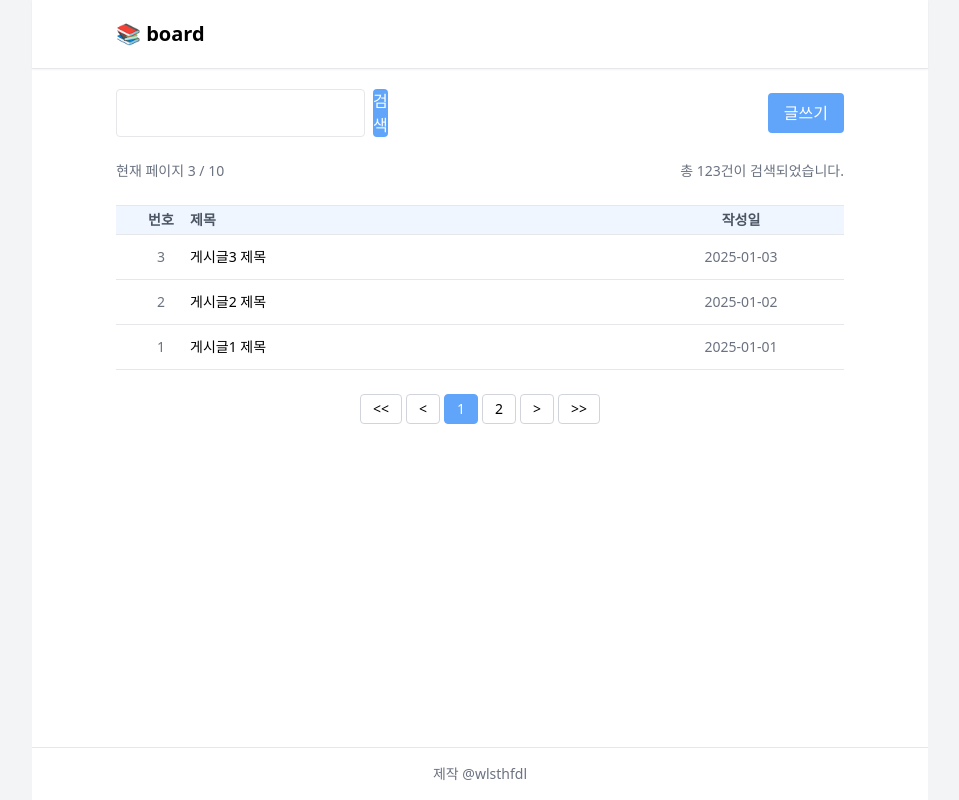
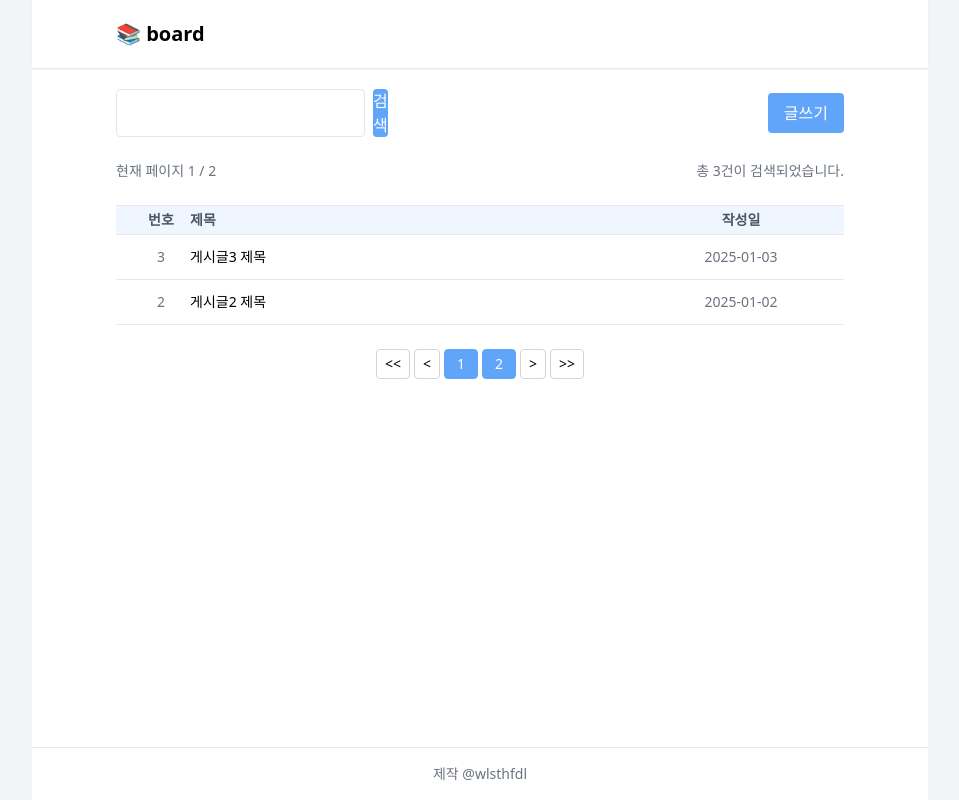
Before and after one commit to wlsthfdl/board-next, a Next.js app: page /board in a window 1280 px wide. Shown: the whole page, without its empty margins (160-1119 px from the left). Built offline with nearby package versions, Linux system fonts and the light colour scheme.

Commit message:
feat: 페이지네이션 구현 중

```diff
--- a/package.json
+++ b/package.json
@@ -13,7 +13,8 @@
   "dependencies": {
     "next": "16.1.6",
     "react": "19.2.3",
-    "react-dom": "19.2.3"
+    "react-dom": "19.2.3",
+    "zustand": "^5.0.11"
   },
   "devDependencies": {
     "@tailwindcss/postcss": "^4",
--- a/src/components/boardList.tsx
+++ b/src/components/boardList.tsx
@@ -5,6 +5,7 @@ import { BoardData } from "@/types";
 import { useState, useEffect } from "react";
 import { getBoards } from "@/lib/board";
 import { useSearchParams } from "next/navigation";
+import { useBoardStore } from "@/store/boardStore";
 
 export default function BoardList() {
   const searchParam = useSearchParams();
@@ -12,21 +13,32 @@ export default function BoardList() {
 
   const [boards, setBoards] = useState<BoardData[]>([]);
 
-  console.log(boards);
+  //총 게시물 개수 set
+  const setTotalCount = useBoardStore((state) => state.setTotalCount);
+  const totalCount = useBoardStore((state) => state.totalCount);
+  const currentPage = useBoardStore((state) => state.currentPage);
+
+  const pageSize = 2;
   useEffect(() => {
     async function load() {
       const data = await getBoards();
 
       //검색어 포함 항목
       const filtered = data.filter((board) => board.title.includes(q));
+      //내림차순 정렬
+      const sorted = filtered.sort((a, b) => Number(b.id) - Number(a.id));
+      //총 게시글 개수
+      setTotalCount(filtered.length);
 
-      const sorted = filtered.sort((a, b) => Number(b.id) - Number(a.id));
+      //pagination
+      const start = (currentPage - 1) * pageSize;
+      const end = start + pageSize;
 
-      setBoards(sorted);
+      setBoards(sorted.slice(start, end));
     }
 
     load();
-  }, [q]);
+  }, [q, currentPage]);
 
   return (
     <div className="border-t border-gray-200">
@@ -43,7 +55,7 @@ export default function BoardList() {
           <BoardItem
             key={board.id}
             board={board}
-            total={boards.length - index}
+            total={totalCount - (currentPage - 1) - index}
           ></BoardItem>
         );
       })}
--- a/src/components/listInfo.tsx
+++ b/src/components/listInfo.tsx
@@ -1,8 +1,20 @@
+"use client";
+
+import { useBoardStore } from "@/store/boardStore";
+
 export default function ListInfo() {
+  //totalCount 읽기
+  const totalCnt = useBoardStore((state) => state.totalCount);
+  const currentPage = useBoardStore((state) => state.currentPage);
+  const pageSize = 2;
+  const totalPage = Math.ceil(totalCnt / pageSize);
+
   return (
     <div className="mb-4 flex items-center justify-between text-sm text-gray-500">
-      <div className="font-medium">현재 페이지 3 / 10</div>
-      <div>총 123건이 검색되었습니다.</div>
+      <div className="font-medium">
+        현재 페이지 {currentPage} / {totalPage}
+      </div>
+      <div>총 {totalCnt}건이 검색되었습니다.</div>
     </div>
   );
 }
--- a/src/components/pagination.tsx
+++ b/src/components/pagination.tsx
@@ -1,27 +1,43 @@
+"use client";
+
+import { useBoardStore } from "@/store/boardStore";
+
 export default function Pagination() {
+  const totalCount = useBoardStore((state) => state.totalCount);
+  const pageSize = 2;
+  const totalPage = Math.ceil(totalCount / pageSize);
+  const setCurrentPage = useBoardStore((state) => state.setCurrentPage);
+
+  //버튼 배열 생성
+  const pages = Array.from({ length: totalPage }, (_, i) => i + 1);
+
   return (
     <div className="mt-6 flex justify-center gap-1 text-sm">
-      <button className="rounded border border-gray-300 px-3 py-1 hover:bg-gray-100">
+      <button className="rounded border border-gray-300 px-2 py-1 hover:bg-gray-100">
         {"<<"}
       </button>
 
-      <button className="rounded border border-gray-300 px-3 py-1 hover:bg-gray-100">
+      <button className="rounded border border-gray-300 px-2 py-1 hover:bg-gray-100">
         {"<"}
       </button>
 
-      <button className="rounded border border-blue-400 bg-blue-400 px-3 py-1 text-white">
-        1
-      </button>
+      {pages.map((page) => (
+        <button
+          key={page}
+          onClick={() => {
+            setCurrentPage(page);
+          }}
+          className="rounded border border-blue-400 bg-blue-400 px-3 py-1 text-white"
+        >
+          {page}
+        </button>
+      ))}
 
-      <button className="rounded border border-gray-300 px-3 py-1 hover:bg-gray-100">
-        2
-      </button>
-
-      <button className="rounded border border-gray-300 px-3 py-1 hover:bg-gray-100">
+      <button className="rounded border border-gray-300 px-2 py-1 hover:bg-gray-100">
         {">"}
       </button>
 
-      <button className="rounded border border-gray-300 px-3 py-1 hover:bg-gray-100">
+      <button className="rounded border border-gray-300 px-2 py-1 hover:bg-gray-100">
         {">>"}
       </button>
     </div>
--- /dev/null
+++ b/src/store/boardStore.ts
@@ -0,0 +1,17 @@
+import { create } from "zustand";
+
+interface BoardState {
+  totalCount: number;
+  currentPage: number;
+
+  setTotalCount: (count: number) => void;
+  setCurrentPage: (page: number) => void;
+}
+
+export const useBoardStore = create<BoardState>((set) => ({
+  totalCount: 0,
+  currentPage: 1,
+
+  setTotalCount: (count) => set({ totalCount: count }),
+  setCurrentPage: (page) => set({ currentPage: page }),
+}));
```
Also changed, not shown: 1 other file (tests, documents, lock files or other folders).
